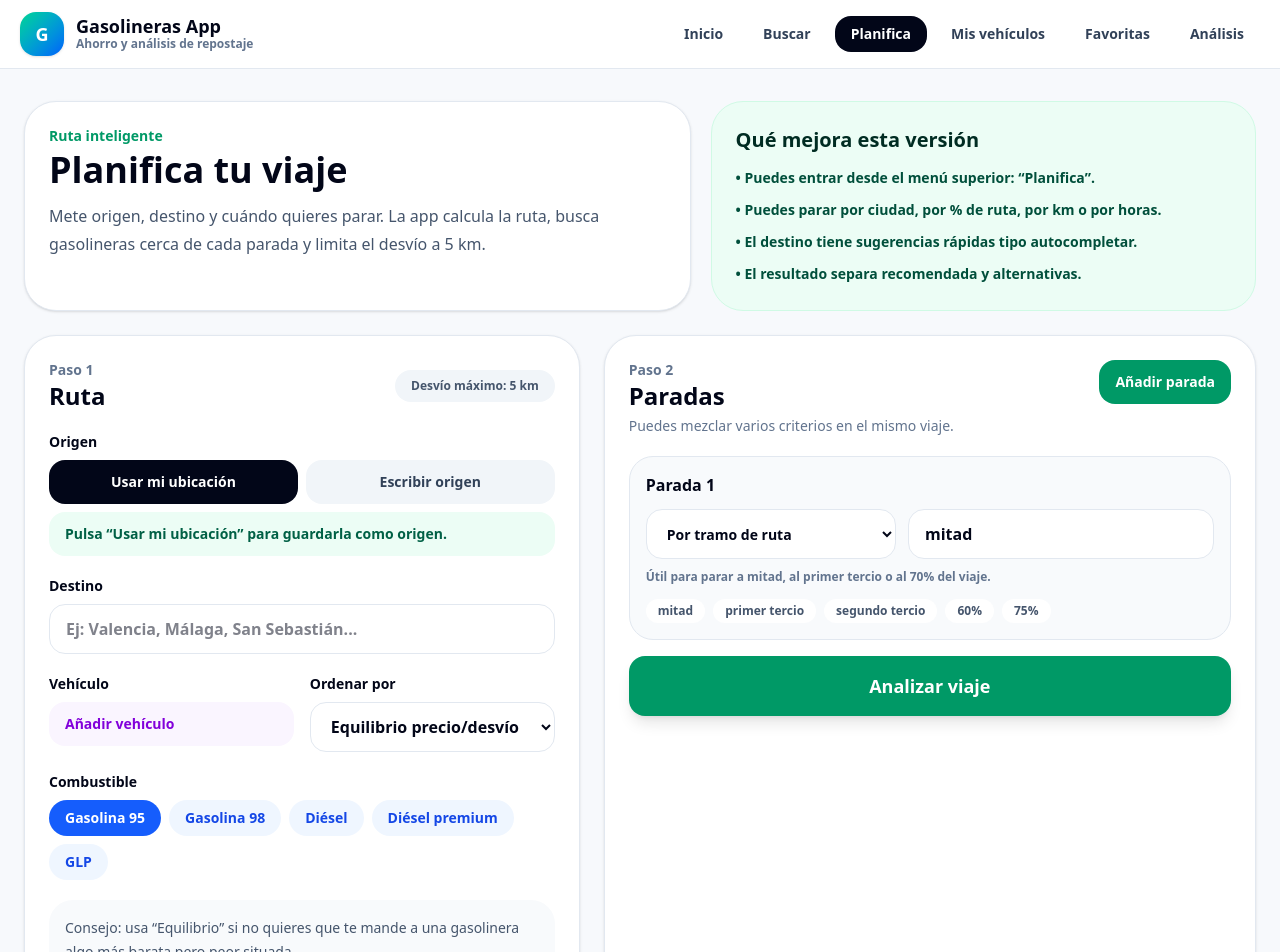
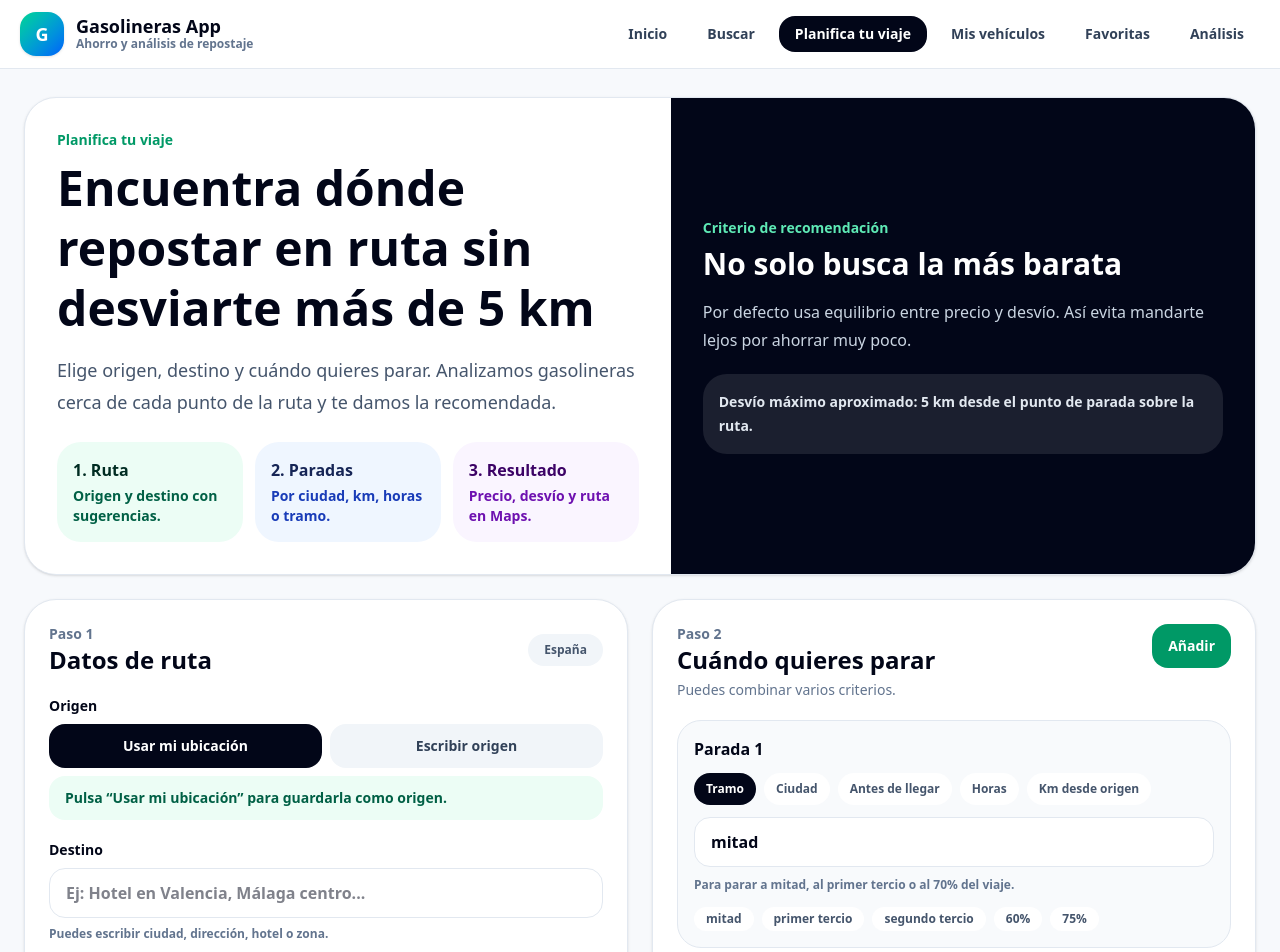
Before and after one commit to ERE26/gasolineras_app, a Next.js app in the folder frontend-v2/: page /planificar-viaje in a window 1280 px wide. Shown: the top 952 px of the page. Built offline with nearby package versions, Linux system fonts and the light colour scheme.

Commit message:
Mejorar pagina de planifica tu viaje

```diff
--- /dev/null
+++ b/frontend-v2/app/api/address-suggest/route.ts
@@ -0,0 +1,59 @@
+export const runtime = "nodejs";
+
+const GOOGLE_MAPS_API_KEY = process.env.GOOGLE_MAPS_API_KEY || "";
+
+export async function GET(request: Request) {
+  try {
+    if (!GOOGLE_MAPS_API_KEY) {
+      return Response.json(
+        { error: "Falta GOOGLE_MAPS_API_KEY." },
+        { status: 400 }
+      );
+    }
+
+    const { searchParams } = new URL(request.url);
+    const query = String(searchParams.get("q") || "").trim();
+
+    if (query.length < 3) {
+      return Response.json({ suggestions: [] });
+    }
+
+    const url = new URL("https://maps.googleapis.com/maps/api/geocode/json");
+    url.searchParams.set("address", query);
+    url.searchParams.set("region", "es");
+    url.searchParams.set("language", "es");
+    url.searchParams.set("components", "country:ES");
+    url.searchParams.set("key", GOOGLE_MAPS_API_KEY);
+
+    const response = await fetch(url.toString(), {
+      cache: "no-store",
+    });
+
+    const data = await response.json();
+
+    if (!response.ok || data.status === "REQUEST_DENIED") {
+      return Response.json(
+        {
+          error: data.error_message || "Google no ha permitido buscar direcciones.",
+        },
+        { status: 500 }
+      );
+    }
+
+    const suggestions = (data.results || []).slice(0, 6).map((result: any) => ({
+      label: result.formatted_address,
+      lat: result.geometry?.location?.lat,
+      lon: result.geometry?.location?.lng,
+      placeId: result.place_id,
+    }));
+
+    return Response.json({ suggestions });
+  } catch (error: any) {
+    console.error("Address suggest error:", error);
+
+    return Response.json(
+      { error: error?.message || "No he podido buscar direcciones." },
+      { status: 500 }
+    );
+  }
+}
--- a/frontend-v2/app/components/TopNav.tsx
+++ b/frontend-v2/app/components/TopNav.tsx
@@ -6,7 +6,7 @@ import { usePathname } from "next/navigation";
 const navItems = [
   { href: "/", label: "Inicio" },
   { href: "/buscar", label: "Buscar" },
-  { href: "/planificar-viaje", label: "Planifica" },
+  { href: "/planificar-viaje", label: "Planifica tu viaje" },
   { href: "/mis-vehiculos", label: "Mis vehículos" },
   { href: "/favoritas", label: "Favoritas" },
   { href: "/analisis", label: "Análisis" },
--- a/frontend-v2/app/planificar-viaje/page.tsx
+++ b/frontend-v2/app/planificar-viaje/page.tsx
@@ -32,6 +32,13 @@ type StopMode = "percent" | "near-place" | "km-before-destination" | "hours-from
 type StopForm = {
   mode: StopMode;
   value: string;
+};
+
+type Suggestion = {
+  label: string;
+  lat?: number;
+  lon?: number;
+  placeId?: string;
 };
 
 type TripResult = {
@@ -72,7 +79,7 @@ const fuelOptions = [
   { value: "glp", label: "GLP" },
 ];
 
-const destinationSuggestions = [
+const quickDestinations = [
   "Madrid",
   "Barcelona",
   "Valencia",
@@ -89,21 +96,16 @@ const destinationSuggestions = [
   "Vigo",
   "Murcia",
   "Oviedo",
-  "Gijón",
   "Salamanca",
   "Burgos",
   "Pamplona",
   "Logroño",
-  "Castellón",
-  "Benidorm",
-  "Marbella",
-  "Almería",
-  "Córdoba",
 ];
 
 const stopModes: Array<{
   value: StopMode;
   label: string;
+  shortLabel: string;
   helper: string;
   placeholder: string;
   examples: string[];
@@ -111,35 +113,40 @@ const stopModes: Array<{
   {
     value: "percent",
     label: "Por tramo de ruta",
-    helper: "Útil para parar a mitad, al primer tercio o al 70% del viaje.",
+    shortLabel: "Tramo",
+    helper: "Para parar a mitad, al primer tercio o al 70% del viaje.",
     placeholder: "Ej: mitad, 60%, primer tercio...",
     examples: ["mitad", "primer tercio", "segundo tercio", "60%", "75%"],
   },
   {
     value: "near-place",
     label: "Cerca de una ciudad",
-    helper: "La app busca el punto más cercano de la ruta a esa ciudad.",
+    shortLabel: "Ciudad",
+    helper: "Busca el punto de la ruta más cercano a esa ciudad.",
     placeholder: "Ej: Zaragoza, Albacete, Burgos...",
     examples: ["Zaragoza", "Albacete", "Burgos", "Lleida", "Córdoba"],
   },
   {
     value: "km-before-destination",
     label: "Km antes del destino",
-    helper: "Perfecto si quieres repostar antes de llegar.",
+    shortLabel: "Antes de llegar",
+    helper: "Para repostar antes de llegar al destino final.",
     placeholder: "Ej: 50",
     examples: ["30", "50", "80", "100"],
   },
   {
     value: "hours-from-start",
     label: "Tras X horas de viaje",
-    helper: "Calcula una parada aproximada según la duración total de la ruta.",
+    shortLabel: "Horas",
+    helper: "Calcula una parada aproximada tras X horas conduciendo.",
     placeholder: "Ej: 2,5",
     examples: ["1,5", "2", "2,5", "3"],
   },
   {
     value: "km-from-start",
     label: "Tras X km desde origen",
-    helper: "Útil si sabes que quieres parar tras una distancia concreta.",
+    shortLabel: "Km desde origen",
+    helper: "Para parar tras una distancia concreta desde el inicio.",
     placeholder: "Ej: 250",
     examples: ["100", "200", "300", "400"],
   },
@@ -147,19 +154,14 @@ const stopModes: Array<{
 
 function formatKm(meters?: number) {
   const value = Number(meters);
-
   if (!Number.isFinite(value)) return "-";
-
   return `${(value / 1000).toFixed(1)} km`;
 }
 
 function formatDetour(meters?: number) {
   const value = Number(meters);
-
   if (!Number.isFinite(value)) return "-";
-
   if (value < 1000) return `${Math.round(value)} m`;
-
   return `${(value / 1000).toFixed(1)} km`;
 }
 
@@ -189,17 +191,61 @@ function AddressSuggestInput({
   value,
   onChange,
   placeholder,
+  helper,
 }: {
   label: string;
   value: string;
   onChange: (value: string) => void;
   placeholder: string;
+  helper?: string;
 }) {
   const [open, setOpen] = useState(false);
+  const [suggestions, setSuggestions] = useState<Suggestion[]>([]);
+  const [loading, setLoading] = useState(false);
 
-  const matches = destinationSuggestions
+  useEffect(() => {
+    const query = value.trim();
+
+    if (query.length < 3) {
+      setSuggestions([]);
+      return;
+    }
+
+    const controller = new AbortController();
+    const timeout = window.setTimeout(async () => {
+      setLoading(true);
+
+      try {
+        const response = await fetch(`/api/address-suggest?q=${encodeURIComponent(query)}`, {
+          signal: controller.signal,
+        });
+        const data = await response.json();
+
+        if (response.ok) {
+          setSuggestions(Array.isArray(data.suggestions) ? data.suggestions : []);
+        }
+      } catch {
+        if (!controller.signal.aborted) {
+          setSuggestions([]);
+        }
+      } finally {
+        if (!controller.signal.aborted) {
+          setLoading(false);
+        }
+      }
+    }, 350);
+
+    return () => {
+      window.clearTimeout(timeout);
+      controller.abort();
+    };
+  }, [value]);
+
+  const quickMatches = quickDestinations
     .filter((item) => item.toLowerCase().includes(value.trim().toLowerCase()))
-    .slice(0, 7);
+    .slice(0, 5);
+
+  const hasSuggestions = suggestions.length > 0 || quickMatches.length > 0 || loading;
 
   return (
     <div className="relative">
@@ -211,13 +257,42 @@ function AddressSuggestInput({
           onChange(event.target.value);
           setOpen(true);
         }}
+        onBlur={() => {
+          window.setTimeout(() => setOpen(false), 150);
+        }}
         placeholder={placeholder}
         className="w-full rounded-2xl border border-slate-200 px-4 py-3 font-bold outline-none focus:border-blue-400 focus:ring-4 focus:ring-blue-100"
       />
+      {helper && <p className="mt-2 text-xs font-bold text-slate-500">{helper}</p>}
 
-      {open && value.trim().length > 0 && matches.length > 0 && (
-        <div className="absolute left-0 right-0 top-[4.7rem] z-20 overflow-hidden rounded-2xl border border-slate-200 bg-white shadow-xl">
-          {matches.map((item) => (
+      {open && value.trim().length >= 2 && hasSuggestions && (
+        <div className="absolute left-0 right-0 top-[4.6rem] z-30 max-h-72 overflow-auto rounded-2xl border border-slate-200 bg-white shadow-xl">
+          {loading && (
+            <div className="px-4 py-3 text-sm font-bold text-slate-500">
+              Buscando direcciones...
+            </div>
+          )}
+
+          {suggestions.map((item) => (
+            <button
+              key={item.placeId || item.label}
+              type="button"
+              onClick={() => {
+                onChange(item.label);
+                setOpen(false);
+              }}
+              className="block w-full border-b border-slate-100 px-4 py-3 text-left hover:bg-slate-50"
+            >
+              <span className="block text-sm font-black text-slate-800">{item.label}</span>
+              <span className="mt-1 block text-xs font-bold text-slate-500">
+                Dirección encontrada por Google
+              </span>
+            </button>
+          ))}
+
+          {suggestions.length === 0 &&
+            !loading &&
+            quickMatches.map((item) => (
               <button
                 key={item}
                 type="button"
@@ -225,7 +300,7 @@ function AddressSuggestInput({
                   onChange(item);
                   setOpen(false);
                 }}
-              className="block w-full px-4 py-3 text-left text-sm font-bold text-slate-700 hover:bg-slate-50"
+                className="block w-full border-b border-slate-100 px-4 py-3 text-left text-sm font-black text-slate-700 hover:bg-slate-50"
               >
                 {item}
               </button>
@@ -329,7 +404,6 @@ export default function TripPlannerPage() {
 
   function selectVehicle(vehicleId: string) {
     setSelectedVehicleId(vehicleId);
-
     const vehicle = vehicles.find((item) => item.id === vehicleId);
 
     if (vehicle?.fuel) {
@@ -413,38 +487,67 @@ export default function TripPlannerPage() {
     <main className="min-h-screen bg-[#f7f9fc] text-slate-950">
       <TopNav />
 
-      <section className="mx-auto max-w-7xl px-6 py-8">
-        <div className="mb-6 grid gap-5 lg:grid-cols-[1.1fr_.9fr]">
-          <div className="rounded-[2rem] border border-slate-200 bg-white p-6 shadow-sm">
-            <p className="text-sm font-black text-emerald-600">Ruta inteligente</p>
-            <h1 className="mt-1 text-4xl font-black">Planifica tu viaje</h1>
-            <p className="mt-3 max-w-4xl leading-7 text-slate-600">
-              Mete origen, destino y cuándo quieres parar. La app calcula la ruta,
-              busca gasolineras cerca de cada parada y limita el desvío a 5 km.
+      <section className="mx-auto max-w-7xl px-6 py-7">
+        <div className="overflow-hidden rounded-[2rem] border border-slate-200 bg-white shadow-sm">
+          <div className="grid gap-0 lg:grid-cols-[1.05fr_.95fr]">
+            <div className="p-7 md:p-8">
+              <p className="text-sm font-black text-emerald-600">Planifica tu viaje</p>
+              <h1 className="mt-2 max-w-3xl text-4xl font-black leading-tight md:text-5xl">
+                Encuentra dónde repostar en ruta sin desviarte más de 5 km
+              </h1>
+              <p className="mt-4 max-w-3xl text-lg leading-8 text-slate-600">
+                Elige origen, destino y cuándo quieres parar. Analizamos gasolineras
+                cerca de cada punto de la ruta y te damos la recomendada.
+              </p>
+
+              <div className="mt-6 grid gap-3 md:grid-cols-3">
+                <div className="rounded-3xl bg-emerald-50 p-4">
+                  <p className="font-black text-emerald-950">1. Ruta</p>
+                  <p className="mt-1 text-sm font-bold text-emerald-800">
+                    Origen y destino con sugerencias.
                   </p>
                 </div>
 
-          <div className="rounded-[2rem] border border-emerald-100 bg-emerald-50 p-6">
-            <h2 className="text-xl font-black text-emerald-950">Qué mejora esta versión</h2>
-            <ul className="mt-3 space-y-2 text-sm font-bold leading-6 text-emerald-900">
-              <li>• Puedes entrar desde el menú superior: “Planifica”.</li>
-              <li>• Puedes parar por ciudad, por % de ruta, por km o por horas.</li>
-              <li>• El destino tiene sugerencias rápidas tipo autocompletar.</li>
-              <li>• El resultado separa recomendada y alternativas.</li>
-            </ul>
+                <div className="rounded-3xl bg-blue-50 p-4">
+                  <p className="font-black text-blue-950">2. Paradas</p>
+                  <p className="mt-1 text-sm font-bold text-blue-800">
+                    Por ciudad, km, horas o tramo.
+                  </p>
+                </div>
+
+                <div className="rounded-3xl bg-purple-50 p-4">
+                  <p className="font-black text-purple-950">3. Resultado</p>
+                  <p className="mt-1 text-sm font-bold text-purple-800">
+                    Precio, desvío y ruta en Maps.
+                  </p>
+                </div>
               </div>
             </div>
 
-        <div className="grid gap-6 lg:grid-cols-[.92fr_1.08fr]">
+            <div className="flex flex-col justify-center bg-slate-950 p-7 text-white md:p-8">
+              <p className="text-sm font-black text-emerald-300">Criterio de recomendación</p>
+              <h2 className="mt-2 text-3xl font-black">No solo busca la más barata</h2>
+              <p className="mt-4 leading-7 text-slate-300">
+                Por defecto usa equilibrio entre precio y desvío. Así evita mandarte
+                lejos por ahorrar muy poco.
+              </p>
+
+              <div className="mt-5 rounded-3xl bg-white/10 p-4 text-sm font-bold leading-6 text-slate-200">
+                Desvío máximo aproximado: 5 km desde el punto de parada sobre la ruta.
+              </div>
+            </div>
+          </div>
+        </div>
+
+        <div className="mt-6 grid gap-6 lg:grid-cols-[1fr_1fr]">
           <section className="rounded-[2rem] border border-slate-200 bg-white p-6 shadow-sm">
             <div className="flex items-center justify-between gap-4">
               <div>
                 <p className="text-sm font-black text-slate-500">Paso 1</p>
-                <h2 className="text-2xl font-black">Ruta</h2>
+                <h2 className="text-2xl font-black">Datos de ruta</h2>
               </div>
-
               <span className="rounded-full bg-slate-100 px-4 py-2 text-xs font-black text-slate-600">
-                Desvío máximo: 5 km
+                España
               </span>
             </div>
 
@@ -489,7 +592,8 @@ export default function TripPlannerPage() {
                       label="Origen escrito"
                       value={originAddress}
                       onChange={setOriginAddress}
-                      placeholder="Ej: Madrid, Calle Serrano..."
+                      placeholder="Ej: Calle Alcalá 45, Madrid..."
+                      helper="Elige una sugerencia para evitar confundir calles con el mismo nombre."
                     />
                   </div>
                 )}
@@ -499,7 +603,8 @@ export default function TripPlannerPage() {
                 label="Destino"
                 value={destination}
                 onChange={setDestination}
-                placeholder="Ej: Valencia, Málaga, San Sebastián..."
+                placeholder="Ej: Hotel en Valencia, Málaga centro..."
+                helper="Puedes escribir ciudad, dirección, hotel o zona."
               />
 
               <div className="grid gap-4 sm:grid-cols-2">
@@ -560,11 +665,6 @@ export default function TripPlannerPage() {
                   ))}
                 </div>
               </div>
-
-              <div className="rounded-3xl bg-slate-50 p-4 text-sm leading-6 text-slate-600">
-                Consejo: usa “Equilibrio” si no quieres que te mande a una gasolinera
-                algo más barata pero peor situada.
-              </div>
             </div>
           </section>
 
@@ -572,9 +672,9 @@ export default function TripPlannerPage() {
             <div className="flex items-start justify-between gap-4">
               <div>
                 <p className="text-sm font-black text-slate-500">Paso 2</p>
-                <h2 className="text-2xl font-black">Paradas</h2>
+                <h2 className="text-2xl font-black">Cuándo quieres parar</h2>
                 <p className="mt-1 text-sm text-slate-500">
-                  Puedes mezclar varios criterios en el mismo viaje.
+                  Puedes combinar varios criterios.
                 </p>
               </div>
 
@@ -582,7 +682,7 @@ export default function TripPlannerPage() {
                 onClick={addStop}
                 className="rounded-2xl bg-emerald-600 px-4 py-3 text-sm font-black text-white hover:bg-emerald-500"
               >
-                Añadir parada
+                Añadir
               </button>
             </div>
 
@@ -605,26 +705,28 @@ export default function TripPlannerPage() {
                       )}
                     </div>
 
-                    <div className="mt-3 grid gap-3 md:grid-cols-[.9fr_1.1fr]">
-                      <select
-                        value={stop.mode}
-                        onChange={(event) => updateStop(index, { mode: event.target.value as StopMode })}
-                        className="rounded-2xl border border-slate-200 bg-white px-4 py-3 text-sm font-black outline-none focus:border-blue-400 focus:ring-4 focus:ring-blue-100"
+                    <div className="mt-3 flex flex-wrap gap-2">
+                      {stopModes.map((item) => (
+                        <button
+                          key={item.value}
+                          onClick={() => updateStop(index, { mode: item.value })}
+                          className={
+                            stop.mode === item.value
+                              ? "rounded-full bg-slate-950 px-3 py-2 text-xs font-black text-white"
+                              : "rounded-full bg-white px-3 py-2 text-xs font-black text-slate-600 hover:bg-slate-100"
+                          }
                         >
-                        {stopModes.map((item) => (
-                          <option key={item.value} value={item.value}>
-                            {item.label}
-                          </option>
+                          {item.shortLabel}
+                        </button>
                       ))}
-                      </select>
+                    </div>
 
                     <input
                       value={stop.value}
                       onChange={(event) => updateStop(index, { value: event.target.value })}
                       placeholder={mode.placeholder}
-                        className="rounded-2xl border border-slate-200 bg-white px-4 py-3 font-bold outline-none focus:border-blue-400 focus:ring-4 focus:ring-blue-100"
+                      className="mt-3 w-full rounded-2xl border border-slate-200 bg-white px-4 py-3 font-bold outline-none focus:border-blue-400 focus:ring-4 focus:ring-blue-100"
                     />
-                    </div>
 
                     <p className="mt-2 text-xs font-bold leading-5 text-slate-500">
                       {mode.helper}
@@ -660,9 +762,9 @@ export default function TripPlannerPage() {
           <div className="flex flex-col gap-3 sm:flex-row sm:items-start sm:justify-between">
             <div>
               <p className="text-sm font-black text-slate-500">Paso 3</p>
-              <h2 className="text-2xl font-black">Resultado</h2>
+              <h2 className="text-2xl font-black">Resultado del viaje</h2>
               <p className="mt-1 text-sm text-slate-500">
-                Ruta + mejores gasolineras cerca de cada parada.
+                Recomendaciones con precio, desvío y acceso a Google Maps.
               </p>
             </div>
 
@@ -715,7 +817,7 @@ export default function TripPlannerPage() {
                       </p>
                       <h3 className="text-xl font-black">{stop.label}</h3>
                       <p className="mt-1 text-sm text-slate-500">
-                        Buscando gasolineras a máximo {stop.radiusKm} km de ese punto de ruta.
+                        Gasolineras a máximo {stop.radiusKm} km de ese punto de la ruta.
                       </p>
                     </div>
                   </div>
```
Lines whose indentation alone changed are shown as unchanged.
